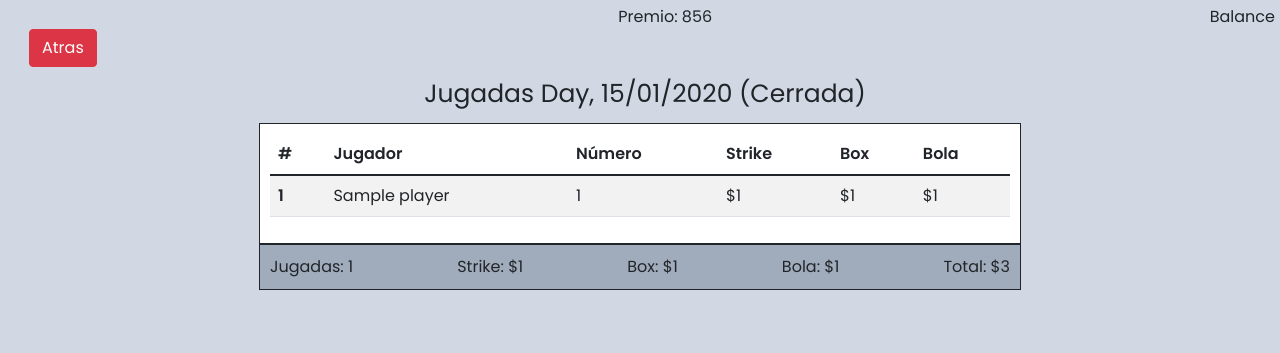
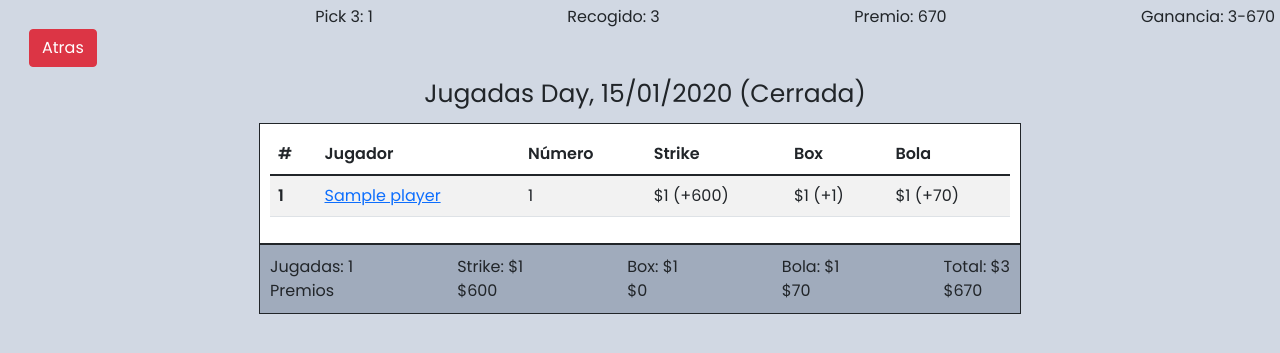
Before and after one commit to iVanGB93/8Ball, a Django app: page /plays/1/ in a window 1280 px wide. Shown: the top 353 px of the page. Run offline with Django 4.2, Linux system fonts and the light colour scheme; data comes from the database, SQL or seed files in the repository; both versions use the stored data as it was after the commit; tables that the repository leaves empty hold one stand-in row (values such as "Sample post").

Commit message:
firstcut

```diff
--- a/web/models.py
+++ b/web/models.py
@@ -15,7 +15,7 @@ class Player(models.Model):
     date = models.DateTimeField(default=datetime.now)
 
     def __str__(self):
-        return self.name + " de " + self.dealer.name
+        return self.name
 
 class Play(models.Model):
     player = models.ForeignKey(Player, on_delete=models.CASCADE)
@@ -24,6 +24,11 @@ class Play(models.Model):
     box = models.PositiveIntegerField()
     bola = models.PositiveIntegerField()
     date = models.DateTimeField(default=datetime.now)
+    pick3 = models.IntegerField(blank=True, null=True)
+    rewardPick3Strike = models.IntegerField(default=0)
+    rewardPick3Box = models.IntegerField(default=0)
+    rewardPick3Bola = models.IntegerField(default=0)
+    closed = models.BooleanField(default=False)
 
     def __str__(self):
         return self.player.name + " jugo " + str(self.number)
@@ -38,6 +43,15 @@ class List(models.Model):
     plays = models.ManyToManyField(Play, related_name='Plays')
     date = models.DateTimeField(default=datetime.now)
     closed = models.BooleanField(default=False)
+    pick3 = models.IntegerField(blank=True, null=True)
+    collectPick3Strike = models.IntegerField(default=0)
+    collectPick3Box = models.IntegerField(default=0)
+    collectPick3Bola = models.IntegerField(default=0)
+    collectPick3Total = models.IntegerField(default=0)
+    rewardPick3Strike = models.IntegerField(default=0)
+    rewardPick3Box = models.IntegerField(default=0)
+    rewardPick3Bola = models.IntegerField(default=0)
+    rewardPick3Total = models.IntegerField(default=0)
 
     def __str__(self):
         return self.section + " " + str(self.date)
--- a/web/templates/web/lists.html
+++ b/web/templates/web/lists.html
@@ -13,9 +13,13 @@
     <div class="title">Listas</div>
     <div class="plays">
         <ul class="m-auto">
+            {% if lists %}
             {% for list in lists %}
-            <li><a href="{% url 'web:plays' list.id %}">{{ list.section }} {{ list.date | date:"d/m/Y" }} {% if list.closed %} Cerrada {% else %} Abierta {% endif %}</a></li>
+            <li><a href="{% url 'web:plays' list.id %}">{{ list.section }} {{ list.date | date:"d/m/Y" }} {% if list.closed %} Cerrada {% else %} Abierta {% endif %} {% if list.collectPick3Total != 0 %}, Recogido: {{ list.collectPick3Total }} Premio: {{ list.rewardPick3Total}} {% endif %}</a></li>
             {% endfor %}
+            {% else %}
+            <a class="button" href="{% url 'web:createList' %}">No hay listas aún, <button class="btn btn-success m-4">Crear Nueva</button></a>
+            {% endif %}
         </ul>
     </div>
 </section>
--- a/web/templates/web/plays.html
+++ b/web/templates/web/plays.html
@@ -6,8 +6,10 @@
     <div class="top">
         <a class="button" href="{% url 'web:lists' %}"><button class="btn btn-danger m-4">Atras</button></a>
         {% if list.closed %}
-        <div class="">Premio: 856</div>
-        <div class="balance">Balance</div>
+        <div class="pick3">Pick 3: {% if list.pick3 %} {{ list.pick3 }} {% else %} - {% endif %}</div>
+        <div class="collect">Recogido: {% if list.collectPick3Total %} {{ list.collectPick3Total }} {% else %} - {% endif %}</div>
+        <div class="reward">Premio: {% if list.rewardPick3Total %} {{ list.rewardPick3Total }} {% else %} - {% endif %}</div>
+        <div class="ganancia">Ganancia: {{ list.collectPick3Total }}-{{ list.rewardPick3Total }}</div>
         {% else %}
         <a class="button" href="{% url 'web:closeList' id %}"><button class="btn btn-danger m-4">Cerrar</button></a>
         {% endif %}
@@ -30,23 +32,23 @@
             <tbody>
                 {% for play in plays %}
                 <tr>
-                    <th scope="row">1</th>
-                    <td>{{ play.player.name }}</td>
+                    <th scope="row">{{ forloop.counter }}</th>
+                    <td><a href="{% url 'web:player-detail' play.player.id %}">{{ play.player.name }}</a></td>
                     <td>{{ play.number }}</td>
-                    <td>${{ play.strike }}</td>
-                    <td>${{ play.box }}</td>
-                    <td>${{ play.bola }}</td>
+                    <td>${{ play.strike }} {% if list.closed %} {% if play.rewardPick3Strike != 0 %} (+{{ play.rewardPick3Strike }}) {% endif %} {% endif %}</td>
+                    <td>${{ play.box }} {% if list.closed %} {% if play.rewardPick3Box != 0 %} (+{{ play.rewardPick3Box }}) {% endif %} {% endif %}</td>
+                    <td>${{ play.bola }} {% if list.closed %} {% if play.rewardPick3Bola != 0 %} (+{{ play.rewardPick3Bola }}) {% endif %} {% endif %}</td>
                 </tr>
                 {% endfor %}
             </tbody>
         </table>
     </div>
     <div class="statistics">
-        <div class="playsTotal">Jugadas: {{ plays.count }}</div>
-        <div class="strikeTotal">Strike: ${{ strikeTotal }}</div>
-        <div class="BoxTotal">Box: ${{ boxTotal }}</div>
-        <div class="BolaTotal">Bola: ${{ bolaTotal }}</div>
-        <div class="total">Total: ${{ total }}</div>
+        <div class="playsTotal">Jugadas: {{ plays.count }}</br>Premios</div>
+        <div class="strikeTotal">Strike: ${{ strikeTotal }}</br>${{ list.rewardPick3Strike}}</div>
+        <div class="BoxTotal">Box: ${{ boxTotal }}</br>${{ list.rewardPick3Box}}</div>
+        <div class="BolaTotal">Bola: ${{ bolaTotal }}</br>${{ list.rewardPick3Bola}}</div>
+        <div class="total">Total: ${{ total }}</br>${{ list.rewardPick3Total}}</div>
     </div>
 </section>
 {% if not list.closed %}
--- a/web/urls.py
+++ b/web/urls.py
@@ -10,5 +10,6 @@ urlpatterns = [
     path('list/close/<int:id>/', views.closeList, name='closeList'),
     path('plays/<int:id>/', views.plays, name='plays'),
     path('players/', views.players, name='players'),
+    path('players/<int:id>/', views.playerDetail, name='player-detail'),
     path('create/', views.createPlayer, name='createPlayer'),
 ]
--- a/web/views.py
+++ b/web/views.py
@@ -24,6 +24,11 @@ def plays(request, id):
         boxTotal = boxTotal + play.box
         bolaTotal = bolaTotal + play.bola
     total = strikeTotal + boxTotal + bolaTotal
+    list.collectPick3Strike = strikeTotal
+    list.collectPick3Box = boxTotal
+    list.collectPick3Bola = bolaTotal
+    list.collectPick3Total = total
+    list.save()
     content = {'id': id, 'list': list, 'form': form, 'plays': plays, 'strikeTotal': strikeTotal, 'boxTotal': boxTotal, 'bolaTotal': bolaTotal, 'total': total}
     if request.method == 'POST':
         formValues = form(request.POST)
@@ -37,6 +42,43 @@ def plays(request, id):
                 content['plays'] = list.plays.all()
                 return render (request, 'web/plays.html', content)
         return render (request, 'web/plays.html', content)
+    if list.closed and list.pick3 != None:
+        list.rewardPick3Strike = 0
+        list.rewardPick3Box = 0
+        list.rewardPick3Bola = 0
+        list.rewardPick3Total = 0
+        for play in plays:
+            play.pick3 = list.pick3
+            if list.pick3 == play.number:
+                play.rewardPick3Strike = play.strike * 600
+                list.rewardPick3Strike = list.rewardPick3Strike + play.rewardPick3Strike
+            boxNumber = str(play.number)
+            unit = boxNumber[-1]
+            if len(boxNumber) > 1:
+                ten = boxNumber[-2]
+            else:
+                ten = '0'
+            if len(boxNumber) > 2:
+                hundred = boxNumber[-3]
+            else:
+                hundred = '0'
+            if unit in str(list.pick3) and ten in str(list.pick3) and hundred in str(list.pick3):
+                if ten != '0' and hundred != '0':
+                    if ten == hundred or ten == unit or unit == hundred:
+                        play.rewardPick3Box = play.box * 200
+                    else:
+                        play.rewardPick3Box = play.box * 100
+                list.rewardPick3Box = list.rewardPick3Box + play.rewardPick3Box
+            pick3String = str(list.pick3 )
+            decenas = int(pick3String[-2:])
+            playString = str(play.number)
+            decenasPlay = int(playString[-2:])
+            if decenas == decenasPlay:
+                play.rewardPick3Bola = play.bola * 70
+                list.rewardPick3Bola = list.rewardPick3Bola + play.rewardPick3Bola
+            play.save()
+            list.rewardPick3Total = list.rewardPick3Strike + list.rewardPick3Box + list.rewardPick3Bola
+            list.save()
     return render (request, 'web/plays.html', content)
 
 def createList(request):
@@ -83,6 +125,13 @@ def players(request):
     content = {'players': players}
     return render (request, 'web/players.html', content)
 
+def playerDetail(request, id):
+    player = Player.objects.get(id=id)
+    plays = Play.objects.filter(player=player)
+    content = {'player': player, 'plays': plays}
+    return render (request, 'web/playerDetail.html', content)
+
+
 def createPlayer(request):
     form = PlayerForm
     content = {'form': form}
```
Also changed, not shown: web/templates/web/index.html (+3 -5 lines), web/templates/web/playerDetail.html (added, +41 -0 lines), web/templates/web/players.html (+7 -3 lines), db.sqlite3, web/migrations/0008_list_collectpick3_list_pick3_list_rewardpick3.py (added), web/migrations/0009_alter_list_collectpick3_alter_list_rewardpick3.py (added), web/migrations/0010_rename_collectpick3_list_collectpick3bola_and_more.py (added), web/migrations/0011_play_pick3_play_rewardpick3bola_play_rewardpick3box_and_more.py (added), web/migrations/0012_play_closed.py (added).
